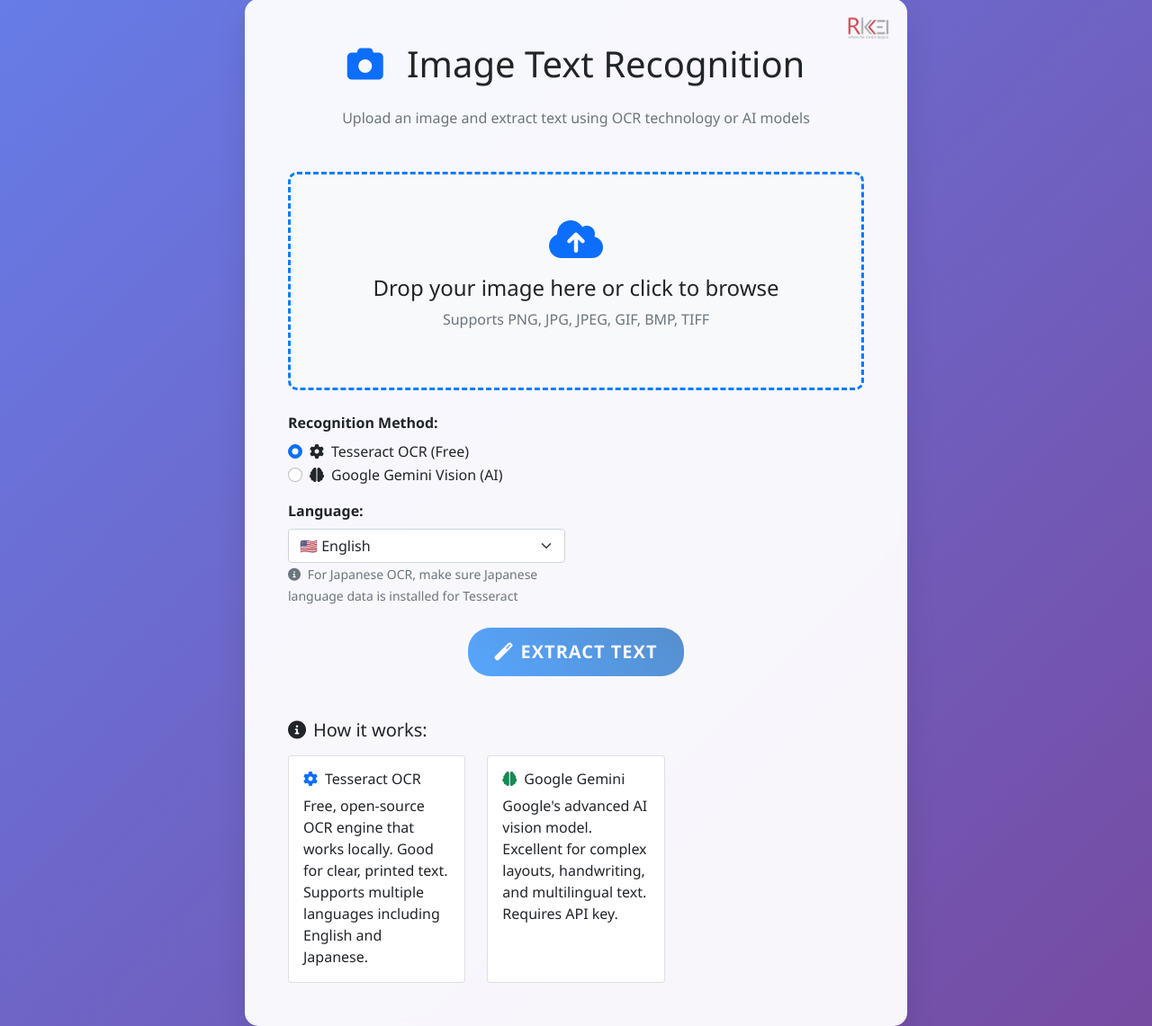
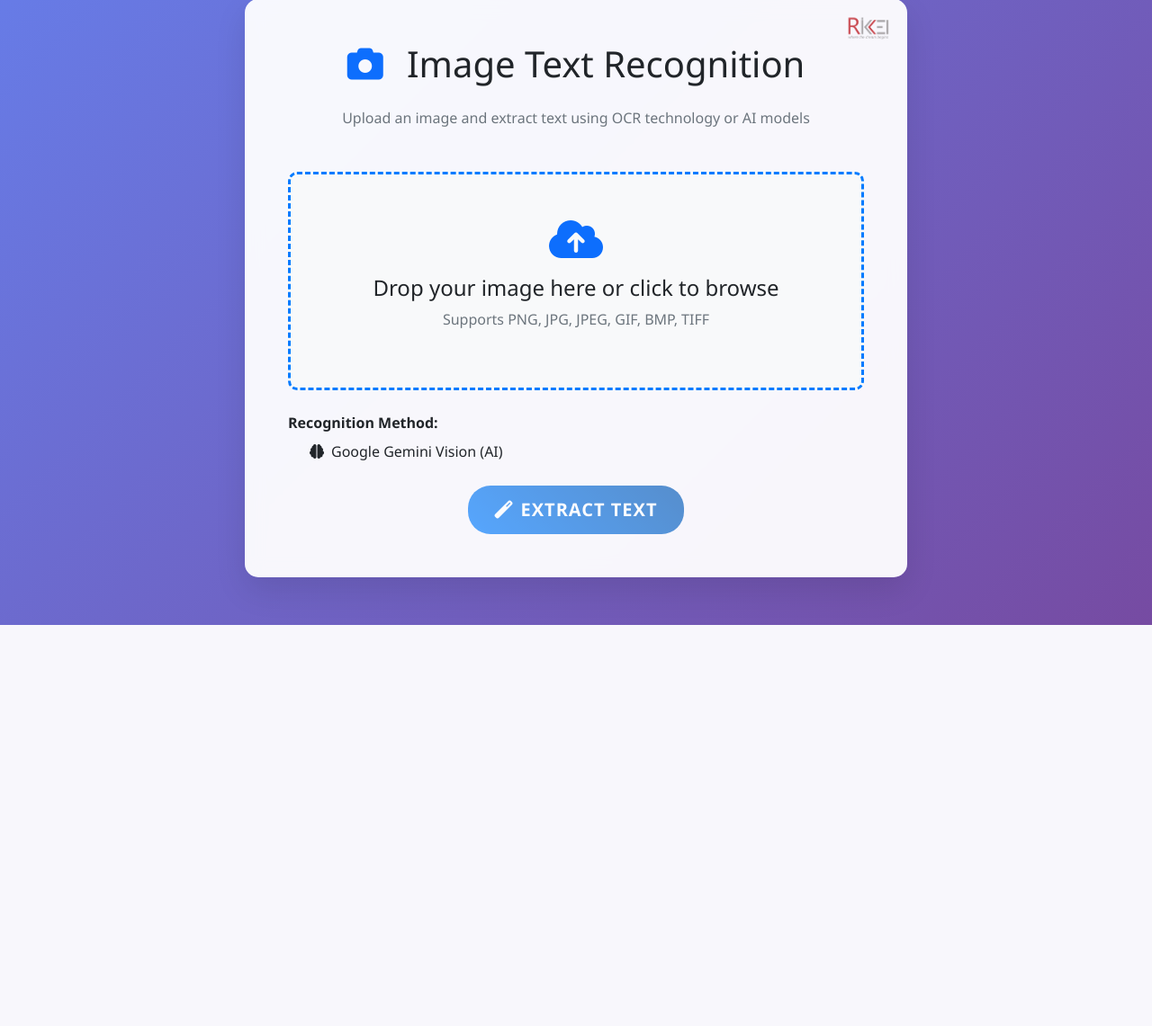
Before and after one commit to dominhthanh0206/text-recognition, a Flask app: page / in a window 1280 px wide. Shown: the part 105-1246 px from the top of the page at 90% size. After the commit the page ends 800 px from the top, so only its background shows below. Run offline with Flask 3, Linux system fonts and the light colour scheme.

Commit message:
Comment code

```diff
--- a/app.py
+++ b/app.py
@@ -212,7 +212,7 @@
         return redirect(request.url)
 
     file = request.files['file']
-    method = request.form.get('method', 'tesseract')
+    method = request.form.get('method', 'gemini')
     language = request.form.get('language', 'eng')
 
     if file.filename == '':
@@ -255,7 +255,7 @@
         return jsonify({'error': 'No file provided'}), 400
 
     file = request.files['file']
-    method = request.form.get('method', 'tesseract')
+    method = request.form.get('method', 'gemini')
     language = request.form.get('language', 'eng')
 
     if not allowed_file(file.filename):
--- a/templates/index.html
+++ b/templates/index.html
@@ -30,20 +30,20 @@
                 <div class="row mb-4">
                     <div class="col-md-6">
                         <label class="form-label fw-bold">Recognition Method:</label>
-                        <div class="form-check">
+                        <!-- <div class="form-check">
                             <input class="form-check-input" type="radio" name="method" id="tesseract" value="tesseract" checked>
                             <label class="form-check-label" for="tesseract">
                                 <i class="fas fa-cog me-2"></i>Tesseract OCR (Free)
                             </label>
-                        </div>
+                        </div> -->
                         <div class="form-check">
-                            <input class="form-check-input" type="radio" name="method" id="gemini" value="gemini">
+                            <!-- <input class="form-check-input" type="radio" name="method" id="gemini" value="gemini"> -->
                             <label class="form-check-label" for="gemini">
                                 <i class="fas fa-brain me-2"></i>Google Gemini Vision (AI)
                             </label>
                         </div>
 
-                        <div class="mt-3">
+                        <!-- <div class="mt-3">
                             <label class="form-label fw-bold">Language:</label>
                             <select class="form-select" name="language" id="languageSelect">
                                 <option value="eng" selected>🇺🇸 English</option>
@@ -53,7 +53,7 @@
                                 <i class="fas fa-info-circle me-1"></i>
                                 For Japanese OCR, make sure Japanese language data is installed for Tesseract
                             </small>
-                        </div>
+                        </div> -->
                     </div>
                     <div class="col-md-6">
                         <div id="selectedFile" class="d-none">
@@ -70,7 +70,7 @@
                 </div>
             </form>
 
-            <div class="mt-5">
+            <!-- <div class="mt-5">
                 <h5 class="mb-3"><i class="fas fa-info-circle me-2"></i>How it works:</h5>
                 <div class="row">
                     <div class="col-md-4">
@@ -90,7 +90,7 @@
                         </div>
                     </div>
                 </div>
-            </div>
+            </div> -->
         </div>
     </div>
 </div>
@@ -151,18 +151,19 @@
     });
 
     // Handle method selection to show/hide language options
-    const methodRadios = document.querySelectorAll('input[name="method"]');
-    const languageSection = document.querySelector('.mt-3');
+    // const methodRadios = document.querySelectorAll('input[name="method"]');
+    // const languageSection = document.querySelector('.mt-3');
 
-    methodRadios.forEach(radio => {
-        radio.addEventListener('change', function() {
-            if (this.value === 'tesseract') {
-                languageSection.style.display = 'block';
-            } else {
-                languageSection.style.display = 'none';
-            }
-        });
-    });
+    // methodRadios.forEach(radio => {
+    //     radio.addEventListener('change', function() {
+    //         this.value = 'gemini'
+    //         if (this.value === 'tesseract') {
+    //             languageSection.style.display = 'block';
+    //         } else {
+    //             languageSection.style.display = 'none';
+    //         }
+    //     });
+    // });
 });
 </script>
 {% endblock %}
```
